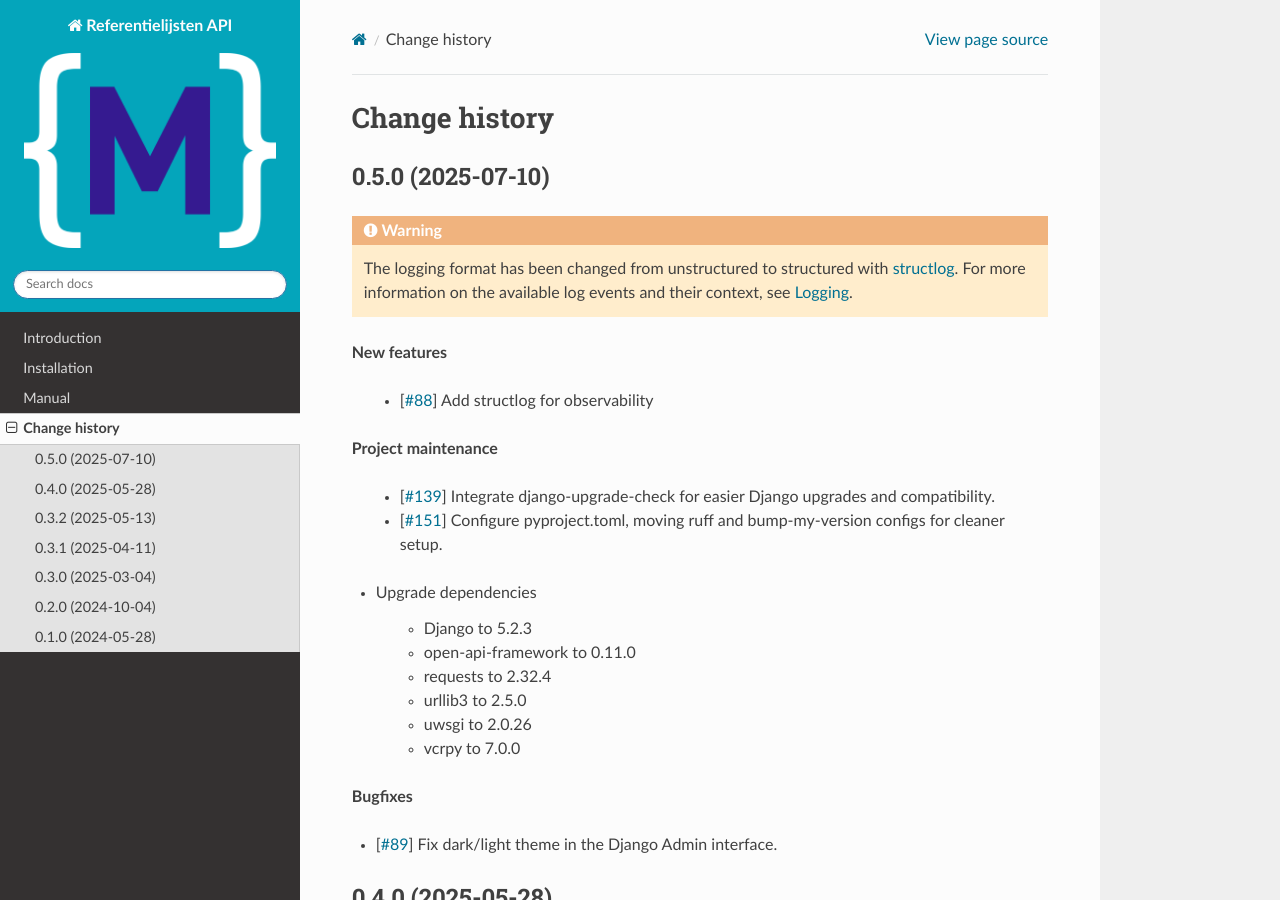
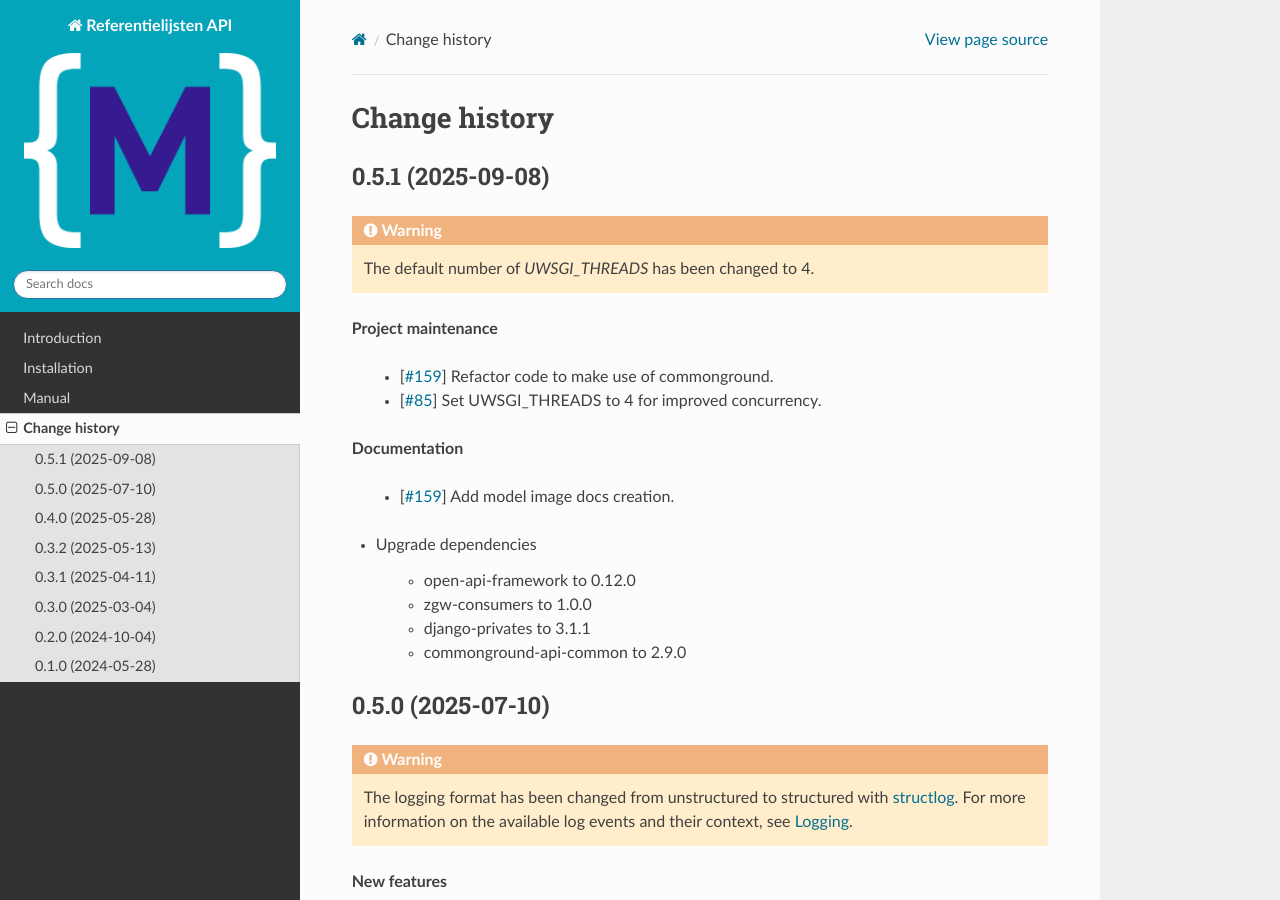
Before and after one commit to maykinmedia/referentielijsten, a Sphinx documentation site: the page built from docs/changelog.rst, in a window 1280 px wide and 900 px high. Built offline with Sphinx 7.4.7 and the Read the Docs theme 3.1.0, drawn with Linux system fonts in a browser that asks for light colours.

Commit message:
:bookmark: [#99] Prepare release 0.5.1

```diff
--- a/CHANGELOG.rst
+++ b/CHANGELOG.rst
@@ -1,6 +1,29 @@
 ==============
 Change history
 ==============
+
+0.5.1 (2025-09-08)
+------------------
+
+.. warning::
+     The default number of `UWSGI_THREADS` has been changed to 4.
+
+**Project maintenance**
+
+    * [:open-api-framework:`159`] Refactor code to make use of commonground.
+
+    * [:open-api-framework:`85`] Set UWSGI_THREADS to 4 for improved concurrency.
+
+**Documentation**
+
+     * [:open-api-framework:`159`] Add model image docs creation.
+
+* Upgrade dependencies
+
+    * open-api-framework to 0.12.0
+    * zgw-consumers to 1.0.0
+    * django-privates to 3.1.1
+    * commonground-api-common to 2.9.0
 
 0.5.0 (2025-07-10)
 ------------------
--- a/README.EN.rst
+++ b/README.EN.rst
@@ -2,7 +2,7 @@
 Referentielijsten API
 =====================
 
-:Version: 0.5.0
+:Version: 0.5.1
 :Source: https://github.com/maykinmedia/referentielijsten
 :Keywords: referentielijsten, stamtabellen
 
--- a/README.rst
+++ b/README.rst
@@ -2,7 +2,7 @@
 Referentielijsten API
 =====================
 
-:Version: 0.5.0
+:Version: 0.5.1
 :Source: https://github.com/maykinmedia/referentielijsten
 :Keywords: referentielijsten, stamtabellen
 
--- a/package.json
+++ b/package.json
@@ -1,6 +1,6 @@
 {
   "name": "referentielijsten",
-  "version": "0.5.0",
+  "version": "0.5.1",
   "description": "Referentielijsten API project",
   "main": "src/static/referentielijsten/js/referentielijsten.js",
   "directories": {
--- a/pyproject.toml
+++ b/pyproject.toml
@@ -4,7 +4,7 @@
 # Bumpversion configuration
 
 [tool.bumpversion]
-current_version = "0.5.0"
+current_version = "0.5.1"
 commit = false
 tag = false
 pre_commit_hooks = [
--- a/src/referentielijsten/__init__.py
+++ b/src/referentielijsten/__init__.py
@@ -1,6 +1,6 @@
 # from .celery import app as celery_app
 
 # __all__ = ("celery_app",)
-__version__ = "0.5.0"
+__version__ = "0.5.1"
 __author__ = "Maykin"
 __homepage__ = "https://github.com/maykinmedia/referentielijsten"
```
Also changed, not shown: docs/installation/config.rst (+10 -0 lines), 6 other files.
